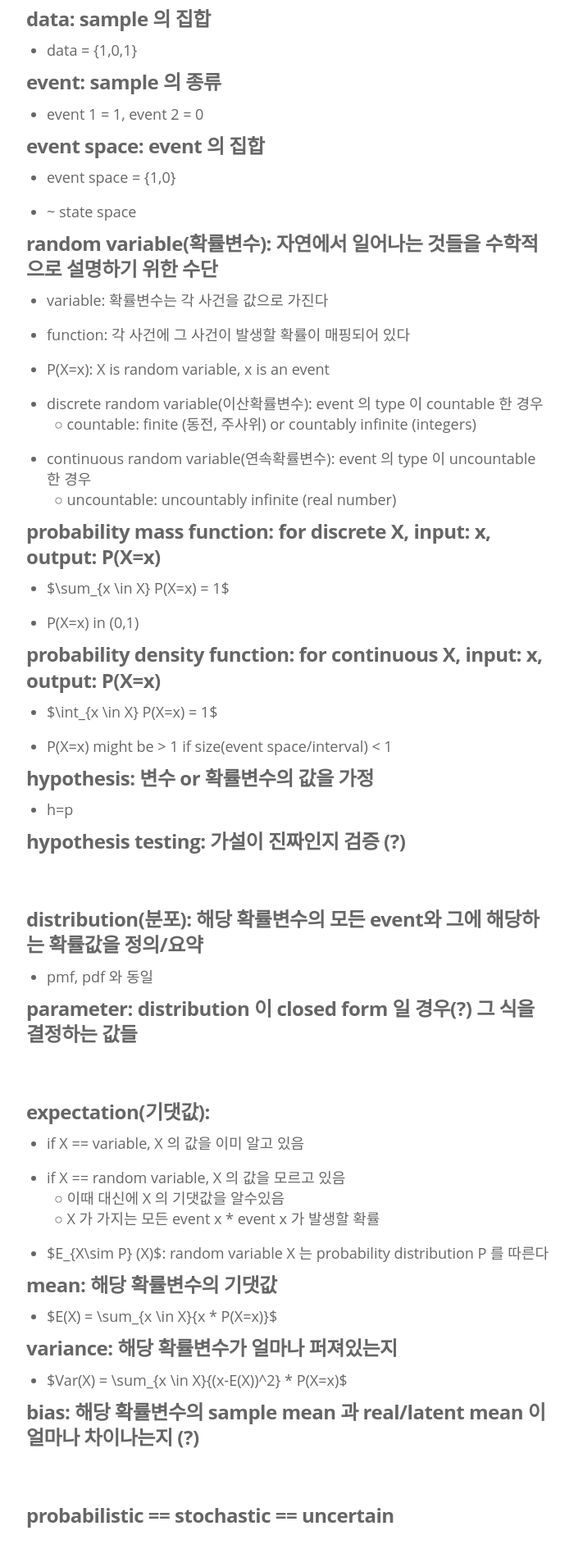
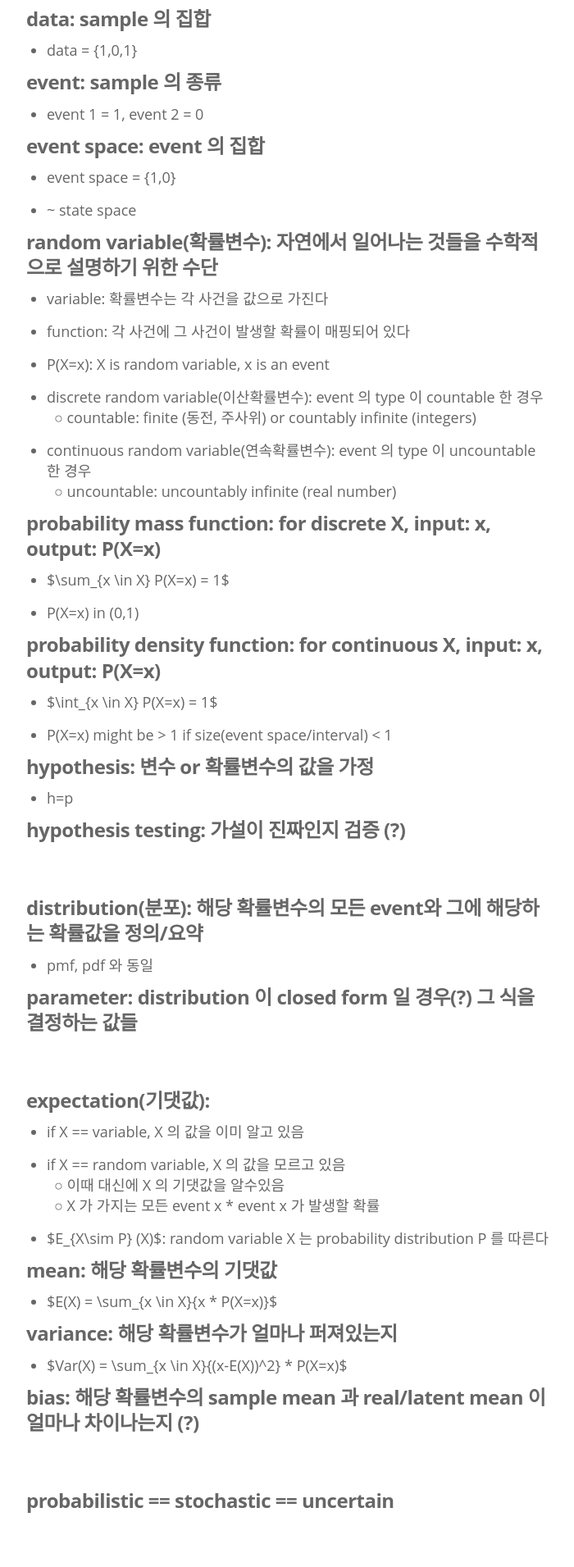
Before and after one commit to minniie/minniie.github.io, a Jekyll site: the page built from _posts/2021-07-27-probability.markdown, in a window 1280 px wide. Shown: the part 1110-3021 px from the top of the page at 82% size, without its empty margins (288-988 px from the left). Built offline with Jekyll 4.4.1, drawn with Linux system fonts in a browser that asks for light colours; nearby versions of some CDN libraries; some web fonts are replaced.

Commit message:
Update main.sass

```diff
--- a/css/main.sass
+++ b/css/main.sass
@@ -432,7 +432,7 @@ body
         mmargin-left: -26px
         padding-bottom: 0px
     ul, ol
-      padding: 0 0 0
+      padding: 2px 0 0
       margin: 0
     li
       padding: 0
@@ -442,7 +442,7 @@ body
       line-height: 25px
       margin-left: 25px
       margin-bottom: 10px
-      padding-top: 7px
+      padding-top: 5px
 
     ol li
       list-style-type: decimal
```
